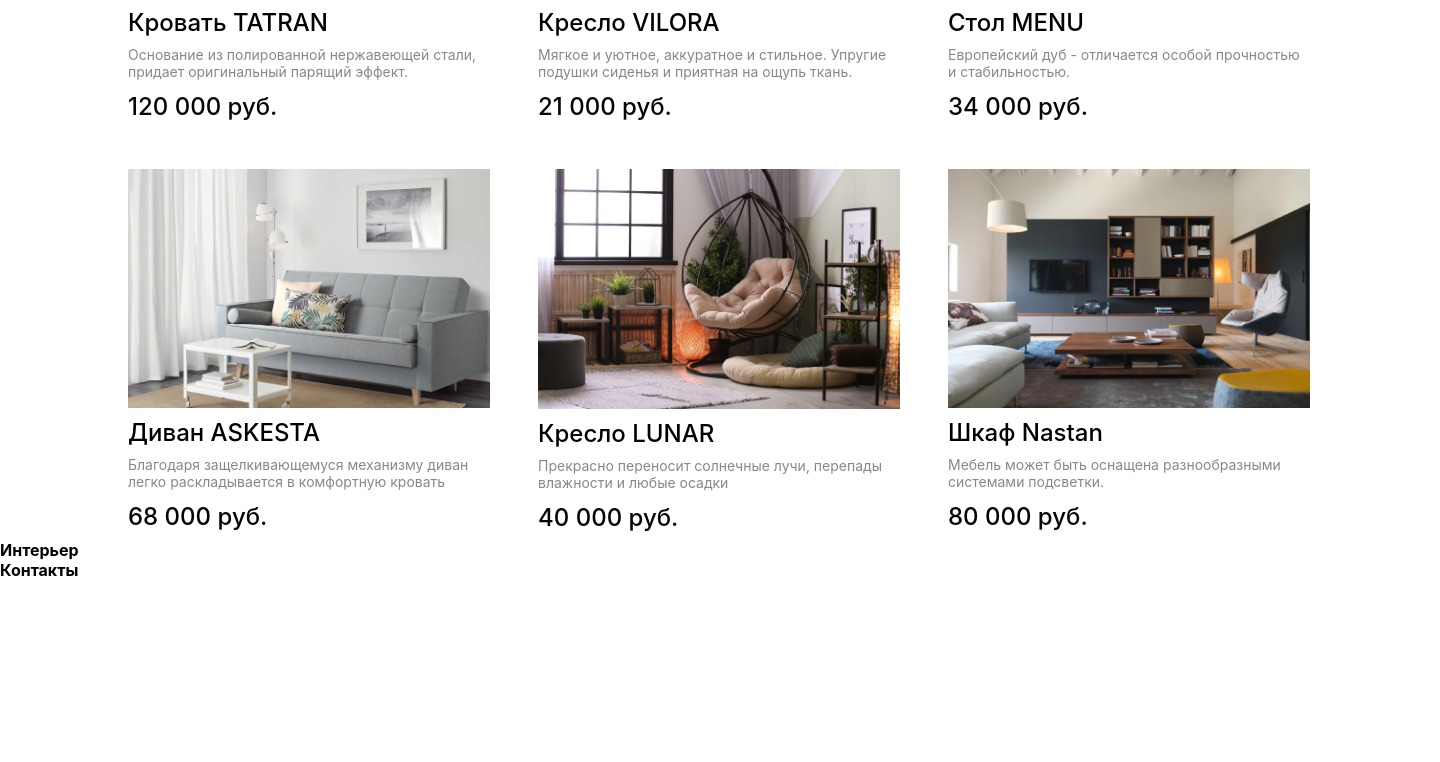
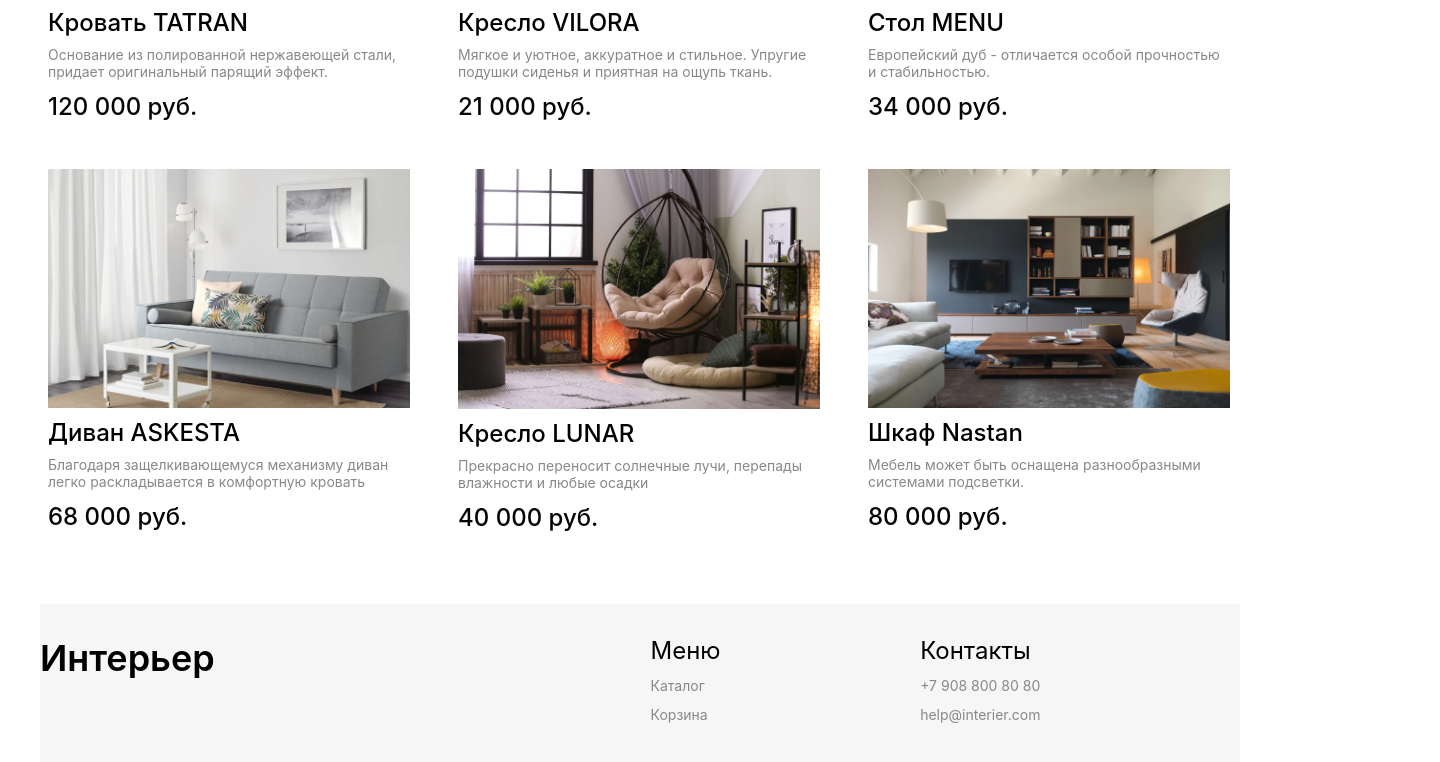
Before and after one commit to dmKrl/test-project-global, a React (Create React App) app: page / in a window 1280 px wide. Shown: the part 670-1432 px from the top of the page, 1440 px wide, since content can reach past the window. Before the commit the page ends 1250 px from the top, so only its background shows below. Built offline with nearby package versions, Linux system fonts and the light colour scheme.

Commit message:
add footer

```diff
--- a/src/components/footer/Footer.jsx
+++ b/src/components/footer/Footer.jsx
@@ -1,20 +1,28 @@
 import { Link } from "react-router-dom";
+import s from "./Footer.module.css";
 
 const Footer = () => {
     return (
-        <div>
-            <div>
-                <div>
-                    <h4>Интерьер</h4>
-                    <Link to="/"></Link>
-                    <Link to="/"></Link>
+        <div className={s.footer}>
+            <div className={s.footerLogo}>
+                <Link to="/">Интерьер</Link>
+            </div>
+            <div className={s.footerInfo}>
+                <div className={s.footerItem}>
+                    <h4 className={s.footerHeading}>Меню</h4>
+                    <div className={s.footerNav}>
+                        <Link to="/">Каталог</Link>
+                        <Link to="/backet-page">Корзина</Link>
+                    </div>
                 </div>
-            </div>
-            <div>
-                <h4>Контакты</h4>
-                <div>
-                    <Link to="/"></Link>
-                    <Link to="/"></Link>
+                <div className={s.footerItem}>
+                    <h4 className={s.footerHeading}>Контакты</h4>
+                    <div className={s.footerNav}>
+                        <Link to="+79111111111">+7 908 800 80 80</Link>
+                        <Link to="malito:random_mail@mail.ru">
+                            help@interier.com
+                        </Link>
+                    </div>
                 </div>
             </div>
         </div>
--- /dev/null
+++ b/src/components/footer/Footer.module.css
@@ -0,0 +1,48 @@
+.footer {
+    display: flex;
+    flex-wrap: wrap;
+    block-size: cover;
+    justify-content: space-between;
+    background-position: center;
+    padding-top: 32px;
+    padding-bottom: 40px;
+    margin-top: 64px;
+    background: #f7f6f6;
+}
+.footerLogo a {
+    font-style: normal;
+    font-weight: 600;
+    font-size: 36px;
+    line-height: 44px;
+    color: #000;
+}
+.footerInfo {
+    display: flex;
+    flex-wrap: wrap;
+    justify-content: space-evenly;
+    width: 789px;
+}
+.footerItem {
+    display: flex;
+    flex-direction: column;
+    gap: 12px;
+}
+.footerHeading {
+    color: #000;
+    font-size: 24px;
+    font-style: normal;
+    font-weight: 400;
+    line-height: normal;
+}
+.footerNav {
+    display: flex;
+    flex-direction: column;
+    gap: 12px;
+}
+.footerNav a {
+    color: #888;
+    font-size: 14px;
+    font-style: normal;
+    font-weight: 400;
+    line-height: normal;
+}
--- a/src/pages/main-page/MainPage.module.css
+++ b/src/pages/main-page/MainPage.module.css
@@ -2,3 +2,6 @@
     width: 1440px;
     margin: 0 auto;
 }
+.main {
+    width: 1200px;
+}
```
